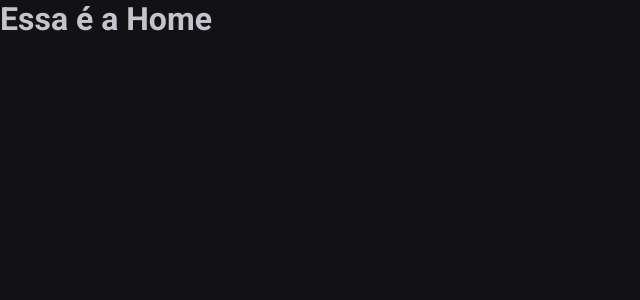
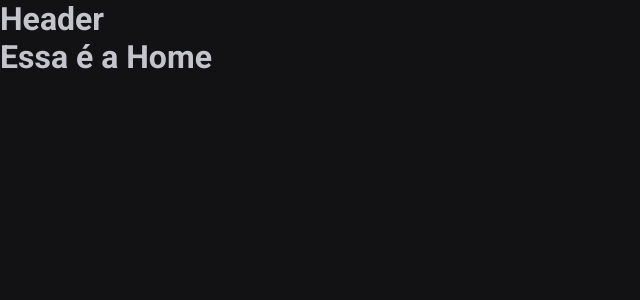
Before and after one commit to uitalorss/ignite-timer, a React (Vite) app: page / in a window 1280 px wide. Shown: the top 300 px of the page, without its empty margins (0-640 px from the left). Built offline with nearby package versions, Linux system fonts and the light colour scheme.

Commit message:
configurando o layout da aplicação

```diff
--- a/src/Router.tsx
+++ b/src/Router.tsx
@@ -1,12 +1,15 @@
 import {Route, Routes} from 'react-router-dom'
+import { DefaultLayout } from './layouts/DefaultLayout'
 import { History } from './pages/History'
 import { Home } from './pages/Home'
 
 export function Router(){
   return(
     <Routes>
-      <Route path='/' element={<Home />}/>
-      <Route path='/history' element={<History />}/>
+      <Route path='/' element={<DefaultLayout />}>
+        <Route path='/' element={<Home />}/>
+        <Route path='/history' element={<History />}/>
+      </Route>
     </Routes>
   )
 }
--- /dev/null
+++ b/src/components/Header.tsx
@@ -0,0 +1,5 @@
+
+
+export function Header(){
+  return <h1>Header</h1>
+}
--- /dev/null
+++ b/src/layouts/DefaultLayout.tsx
@@ -0,0 +1,12 @@
+import { Outlet } from "react-router-dom";
+import { Header } from "../components/Header";
+
+
+export function DefaultLayout(){
+  return(
+    <div>
+      <Header />
+      <Outlet />
+    </div>
+  )
+}
```
